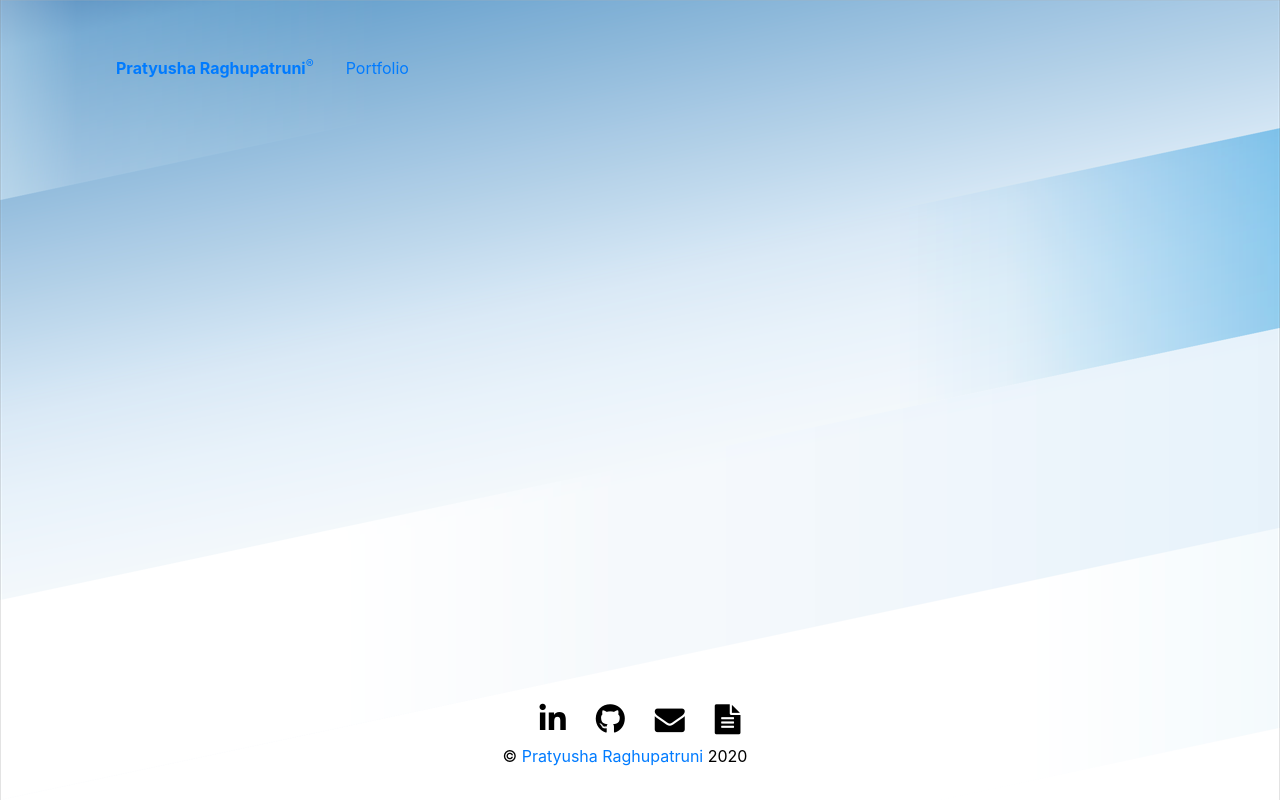
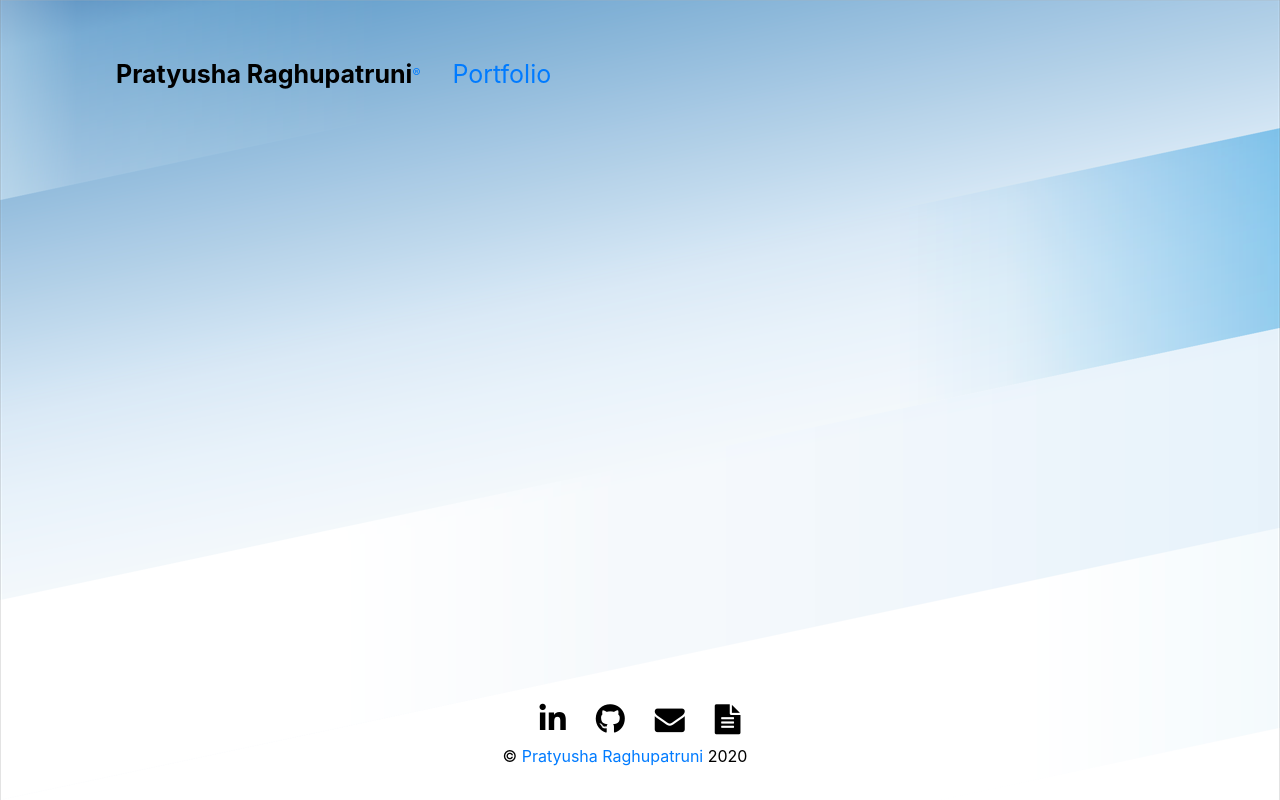
Before and after one commit to PratyushaRaghupatruni/react-portfolio, a React (Create React App) app: page / in a window 1280 px wide. Built offline with nearby package versions, Linux system fonts and the light colour scheme.

Commit message:
changed the font sizes in navbar

```diff
--- a/src/Components/Nav/index.js
+++ b/src/Components/Nav/index.js
@@ -12,13 +12,13 @@ export default function Nav() {
               <ul className="nav justify-content-start transition">
                 <li className="nav-item">
                   <a className="nav-link link-style" href="/">
-                    <strong>Pratyusha Raghupatruni</strong>
+                    <strong style={{fontSize:'25px',color:'black'}}>Pratyusha Raghupatruni</strong>
                     <sup>
                       <span className="note">®</span>
                     </sup>
                   </a>
                 </li>
-                <li className="nav-item">
+                <li className="nav-item" style={{fontSize:'25px',color:'black'}}>
                   <a className="nav-link link-style" href="/portfolio">
                     Portfolio
                   </a>
```
Also changed, not shown: 1 other file (tests, documents, lock files or other folders).
